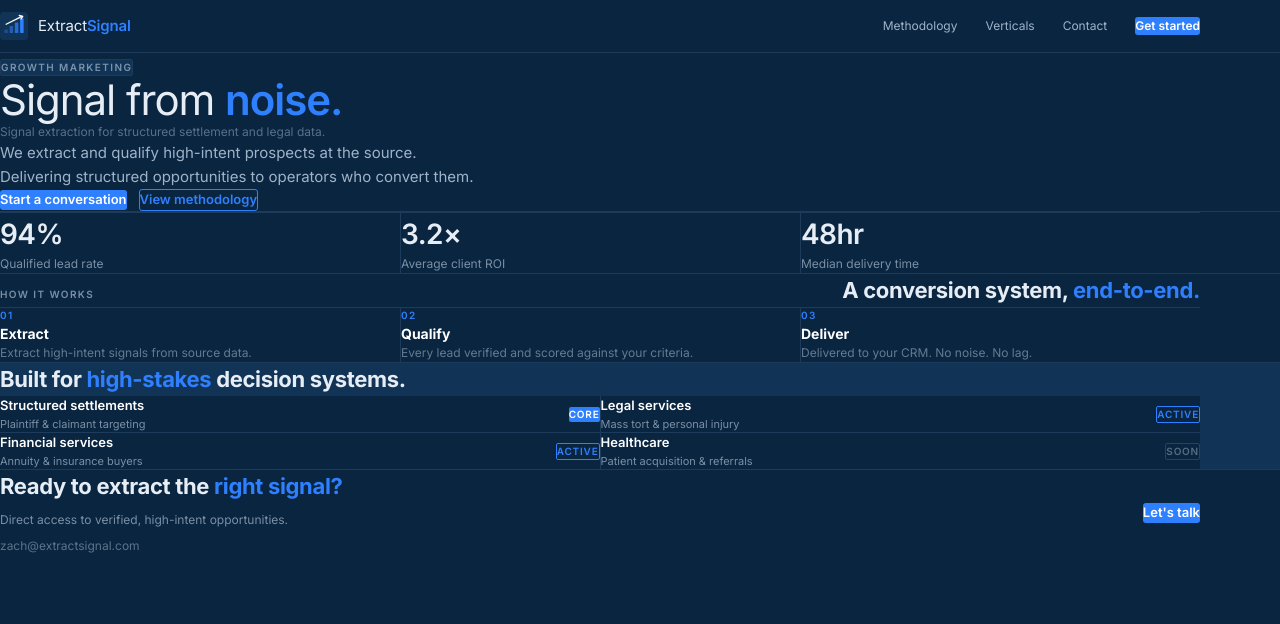
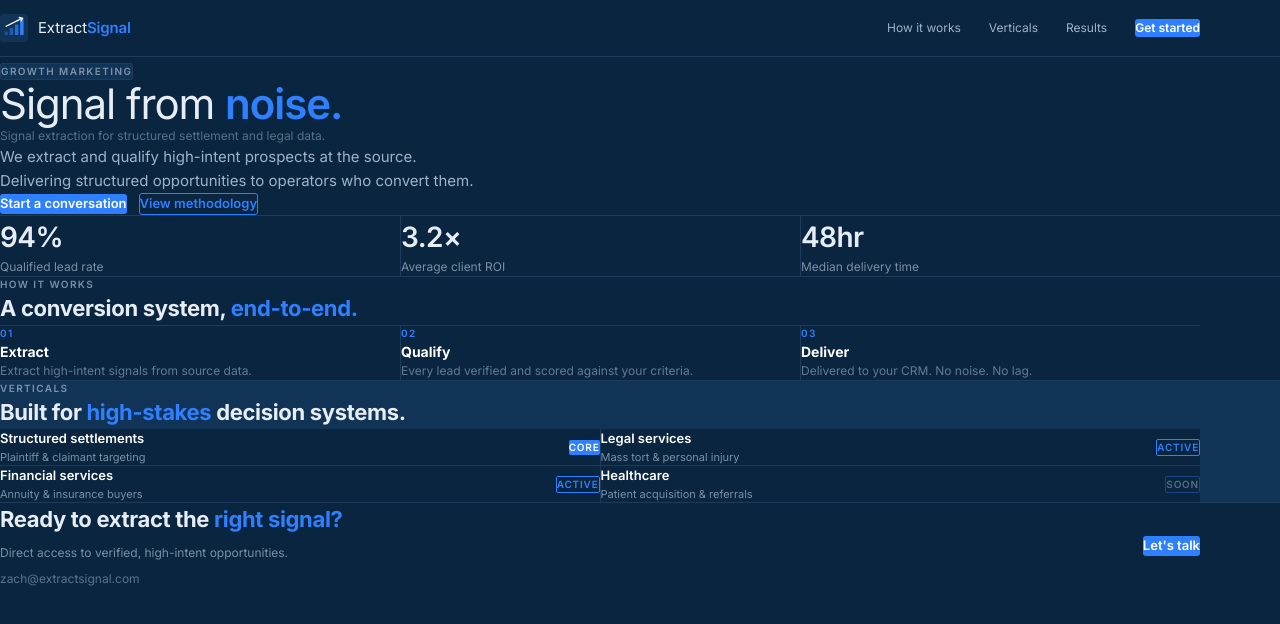
Before and after one commit to zsparkman/ExtractSignal, a Next.js app: page / in a window 1280 px wide. Shown: the top 624 px of the page. Built offline with nearby package versions, Linux system fonts and the light colour scheme.

Commit message:
Update page.tsx

```diff
--- a/src/app/page.tsx
+++ b/src/app/page.tsx
@@ -21,12 +21,12 @@ function Logo() {
 function Nav() {
   return (
     <nav className="border-b border-[#1F3B5B] bg-[#0A2540]">
-      <div className="mx-auto max-w-[1200px] px-6 md:px-12 flex items-center justify-between h-[52px]">
+      <div className="mx-auto max-w-[1200px] px-[24px] md:px-[48px] flex items-center justify-between h-[56px]">
         <Logo />
         <div className="flex items-center gap-7">
-          <a href="#methodology" className="text-[12px] text-[#9FB3C8] hover:text-[#E6EDF5] transition-colors">Methodology</a>
+          <a href="#methodology" className="text-[12px] text-[#9FB3C8] hover:text-[#E6EDF5] transition-colors">How it works</a>
           <a href="#verticals" className="text-[12px] text-[#9FB3C8] hover:text-[#E6EDF5] transition-colors">Verticals</a>
-          <a href="#contact" className="text-[12px] text-[#9FB3C8] hover:text-[#E6EDF5] transition-colors">Contact</a>
+          <a href="#contact" className="text-[12px] text-[#9FB3C8] hover:text-[#E6EDF5] transition-colors">Results</a>
           <a
             href="#contact"
             className="bg-[#2F80FF] hover:bg-[#4DA3FF] transition-colors text-white text-[12px] font-semibold px-5 py-2 rounded-[3px]"
@@ -42,7 +42,7 @@ function Nav() {
 function Hero() {
   return (
     <section className="bg-[#0A2540] border-b border-[#1F3B5B]">
-      <div className="mx-auto max-w-[1200px] px-[24px] py-[24px] md:px-[48px] md:py-[80px]">
+      <div className="mx-auto max-w-[1200px] px-[24px] py-[48px] md:px-[48px] md:py-[80px]">
         <div className="max-w-[560px]">
           <span className="inline-block bg-[#113355] border border-[#1F3B5B] rounded-[2px] px-2.5 py-1 text-[10px] font-semibold uppercase tracking-[0.14em] text-[rgba(159,179,200,0.75)] mb-[24px]">
             Growth Marketing
@@ -54,7 +54,7 @@ function Hero() {
           <p className="text-[12px] text-[rgba(159,179,200,0.75)] opacity-70 mb-[12px]">
             Signal extraction for structured settlement and legal data.
           </p>
-          <p className="text-[15px] font-normal leading-[1.6] text-[#9FB3C8] mb-[24px] max-w-[480px]">
+          <p className="text-[15px] font-normal leading-[1.6] text-[#9FB3C8] max-w-[480px]">
             We extract and qualify high-intent prospects at the source. Delivering structured opportunities to operators who convert them.
           </p>
           <div className="flex items-center gap-[12px] mt-[32px]">
@@ -81,7 +81,7 @@ function Metrics() {
   return (
     <section className="border-b border-[#1F3B5B] bg-[#0A2540]">
       <div className="mx-auto max-w-[1200px] px-[24px] md:px-[48px]">
-        <div className="grid grid-cols-1 md:grid-cols-3 border-t border-[#1F3B5B]">
+        <div className="grid grid-cols-1 md:grid-cols-3">
           <div className="py-[32px] pr-0 md:pr-[48px]">
             <div className="text-[28px] font-semibold tracking-[-0.02em] text-[#E6EDF5] mb-1">
               94%
@@ -120,9 +120,9 @@ function Pipeline() {
   ];
   return (
     <section id="methodology" className="bg-[#0A2540] border-b border-[#1F3B5B]">
-      <div className="mx-auto max-w-[1200px]">
-        <div className="flex flex-col md:flex-row md:items-baseline md:justify-between px-[24px] pt-[24px] pb-[24px] md:px-[48px] md:pt-[48px] md:pb-[32px] gap-[12px]">
-          <span className="text-[10px] font-semibold uppercase tracking-[0.14em] text-[rgba(159,179,200,0.75)]">
+      <div className="mx-auto max-w-[1200px] px-[24px] md:px-[48px]">
+        <div className="pt-[48px] pb-[32px]">
+          <span className="block text-[10px] font-semibold uppercase tracking-[0.14em] text-[rgba(159,179,200,0.75)] mb-[12px]">
             How it works
           </span>
           <h2 className="text-[22px] font-bold tracking-[-0.015em] text-[#E6EDF5]">
@@ -133,7 +133,7 @@ function Pipeline() {
           {steps.map((step, i) => (
             <div
               key={step.num}
-              className={`p-[24px] md:p-[32px] ${i > 0 ? "md:border-l border-t md:border-t-0 border-[#1F3B5B]" : ""}`}
+              className={`py-[32px] ${i === 0 ? "pr-0 md:pr-[32px]" : i === 1 ? "px-0 md:px-[32px]" : "pl-0 md:pl-[32px]"} ${i > 0 ? "md:border-l border-t md:border-t-0 border-[#1F3B5B]" : ""}`}
             >
               <div className="text-[10px] font-semibold uppercase tracking-[0.14em] text-[#2F80FF] mb-[16px]">
                 {step.num}
@@ -161,13 +161,16 @@ function Verticals() {
   ];
   return (
     <section id="verticals" className="bg-[#113355] border-b border-[#1F3B5B]">
-      <div className="mx-auto max-w-[1200px]">
-        <div className="px-[24px] pt-[24px] pb-[24px] md:px-[48px] md:pt-[48px] md:pb-[32px]">
+      <div className="mx-auto max-w-[1200px] px-[24px] md:px-[48px]">
+        <div className="pt-[48px] pb-[32px]">
+          <span className="block text-[10px] font-semibold uppercase tracking-[0.14em] text-[rgba(159,179,200,0.75)] mb-[12px]">
+            Verticals
+          </span>
           <h2 className="text-[22px] font-bold tracking-[-0.015em] text-[#E6EDF5]">
             Built for <span className="text-[#2F80FF]">high-stakes</span> decision systems.
           </h2>
         </div>
-        <div className="grid grid-cols-1 md:grid-cols-2 gap-px bg-[#1F3B5B]">
+        <div className="grid grid-cols-1 md:grid-cols-2 gap-px bg-[#1F3B5B] mb-[48px]">
           {items.map((item) => (
             <div key={item.title} className="bg-[#0A2540] p-[24px] flex items-center justify-between">
               <div>
@@ -188,7 +191,7 @@ function Verticals() {
 function CTAFooter() {
   return (
     <footer id="contact" className="bg-[#0A2540]">
-      <div className="mx-auto max-w-[1200px] px-[24px] py-[24px] md:px-[48px] md:py-[64px] flex flex-col md:flex-row md:items-center md:justify-between gap-[48px]">
+      <div className="mx-auto max-w-[1200px] px-[24px] py-[48px] md:px-[48px] md:py-[64px] flex flex-col md:flex-row md:items-center md:justify-between gap-[48px]">
         <div className="flex flex-col gap-[8px]">
           <h2 className="text-[22px] font-bold tracking-[-0.015em] text-[#E6EDF5]">
             Ready to extract the <span className="text-[#2F80FF]">right signal?</span>
```
